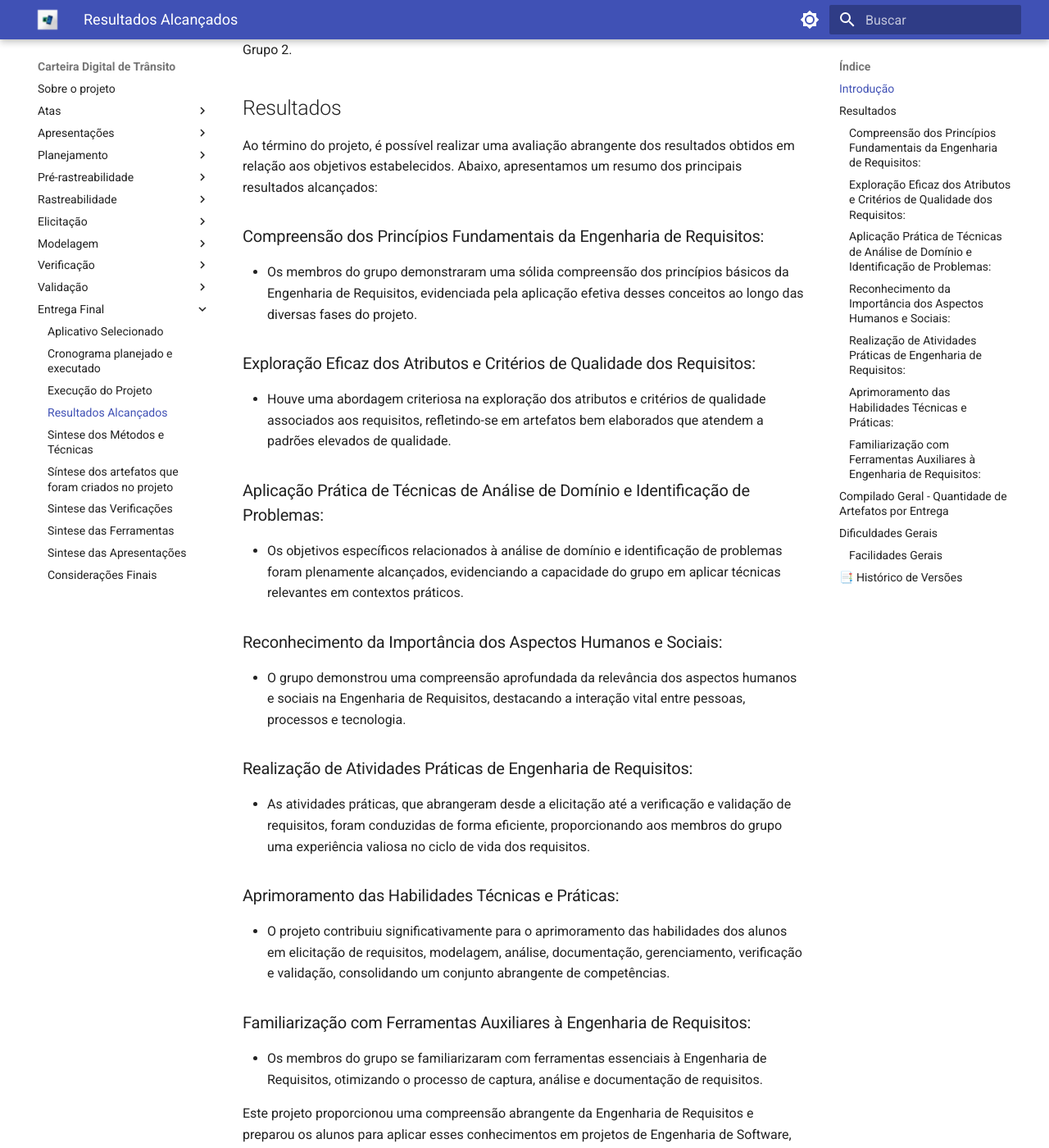
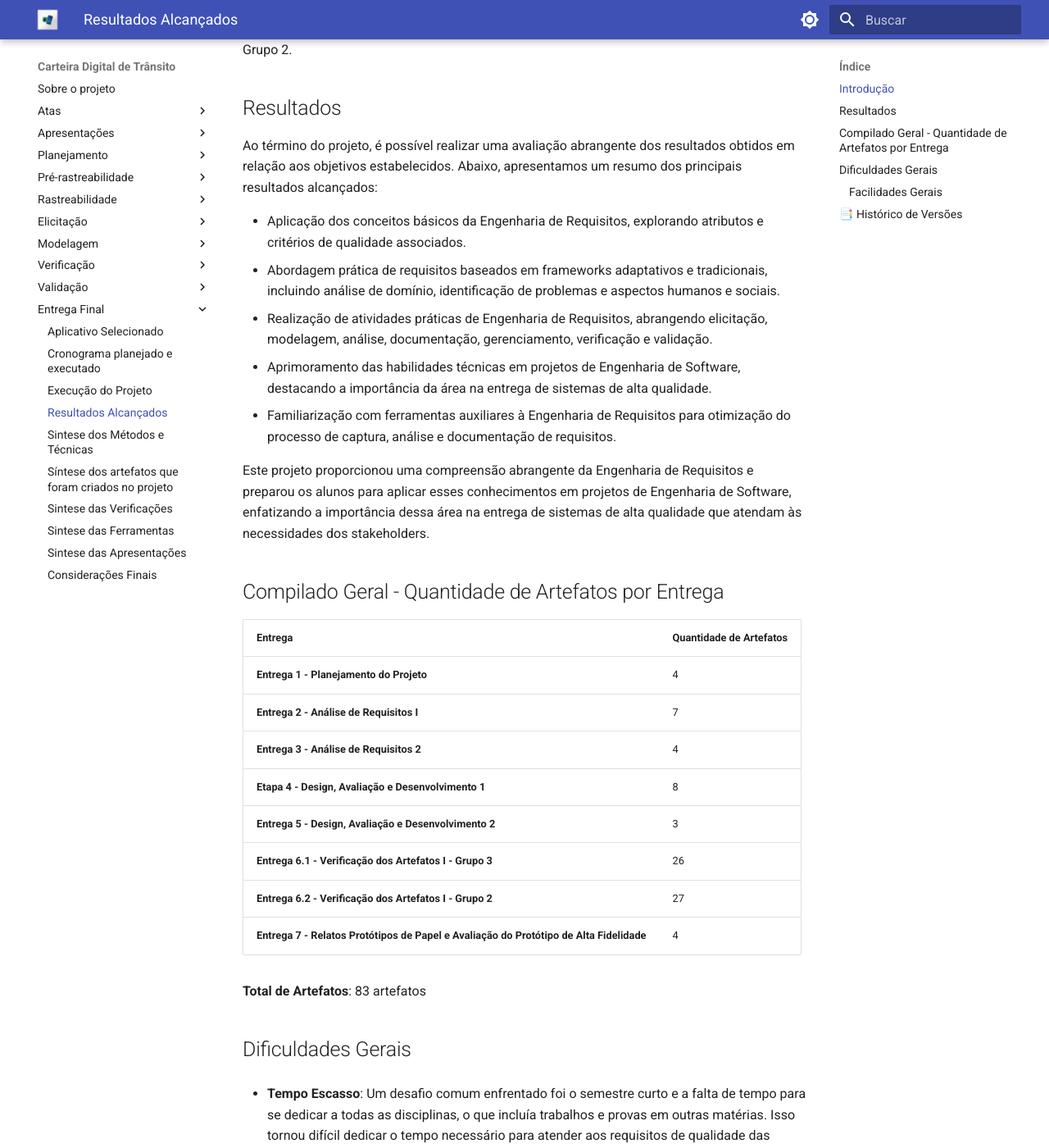
Before and after one commit to Requisitos-de-Software/2023.2-Carteira_Digital_de_Transito, an MkDocs documentation site: the page built from docs/entrega-final/resultados-alcan.md, in a window 1280 px wide and 1400 px high, scrolled down 285 px. Shown: the whole window at 82% size. Built offline with MkDocs 1.6.1 and Material for MkDocs 9.7.7, drawn with Linux system fonts in a browser that asks for light colours.

Commit message:
Update resultados-alcan.md

```diff
--- a/docs/entrega-final/resultados-alcan.md
+++ b/docs/entrega-final/resultados-alcan.md
@@ -9,26 +9,11 @@ Neste projeto realizado na disciplina de Requisitos de Software, percorremos vá
 
 Ao término do projeto, é possível realizar uma avaliação abrangente dos resultados obtidos em relação aos objetivos estabelecidos. Abaixo, apresentamos um resumo dos principais resultados alcançados:
 
-### Compreensão dos Princípios Fundamentais da Engenharia de Requisitos:
-- Os membros do grupo demonstraram uma sólida compreensão dos princípios básicos da Engenharia de Requisitos, evidenciada pela aplicação efetiva desses conceitos ao longo das diversas fases do projeto.
-
-### Exploração Eficaz dos Atributos e Critérios de Qualidade dos Requisitos:
-- Houve uma abordagem criteriosa na exploração dos atributos e critérios de qualidade associados aos requisitos, refletindo-se em artefatos bem elaborados que atendem a padrões elevados de qualidade.
-
-### Aplicação Prática de Técnicas de Análise de Domínio e Identificação de Problemas:
-- Os objetivos específicos relacionados à análise de domínio e identificação de problemas foram plenamente alcançados, evidenciando a capacidade do grupo em aplicar técnicas relevantes em contextos práticos.
-
-### Reconhecimento da Importância dos Aspectos Humanos e Sociais:
-- O grupo demonstrou uma compreensão aprofundada da relevância dos aspectos humanos e sociais na Engenharia de Requisitos, destacando a interação vital entre pessoas, processos e tecnologia.
-
-### Realização de Atividades Práticas de Engenharia de Requisitos:
-- As atividades práticas, que abrangeram desde a elicitação até a verificação e validação de requisitos, foram conduzidas de forma eficiente, proporcionando aos membros do grupo uma experiência valiosa no ciclo de vida dos requisitos.
-
-### Aprimoramento das Habilidades Técnicas e Práticas:
-- O projeto contribuiu significativamente para o aprimoramento das habilidades dos alunos em elicitação de requisitos, modelagem, análise, documentação, gerenciamento, verificação e validação, consolidando um conjunto abrangente de competências.
-
-### Familiarização com Ferramentas Auxiliares à Engenharia de Requisitos:
-- Os membros do grupo se familiarizaram com ferramentas essenciais à Engenharia de Requisitos, otimizando o processo de captura, análise e documentação de requisitos.
+- Aplicação dos conceitos básicos da Engenharia de Requisitos, explorando atributos e critérios de qualidade associados.
+- Abordagem prática de requisitos baseados em frameworks adaptativos e tradicionais, incluindo análise de domínio, identificação de problemas e aspectos humanos e sociais.
+- Realização de atividades práticas de Engenharia de Requisitos, abrangendo elicitação, modelagem, análise, documentação, gerenciamento, verificação e validação.
+- Aprimoramento das habilidades técnicas em projetos de Engenharia de Software, destacando a importância da área na entrega de sistemas de alta qualidade.
+- Familiarização com ferramentas auxiliares à Engenharia de Requisitos para otimização do processo de captura, análise e documentação de requisitos.
 
 Este projeto proporcionou uma compreensão abrangente da Engenharia de Requisitos e preparou os alunos para aplicar esses conhecimentos em projetos de Engenharia de Software, enfatizando a importância dessa área na entrega de sistemas de alta qualidade que atendam às necessidades dos stakeholders.
 
```
